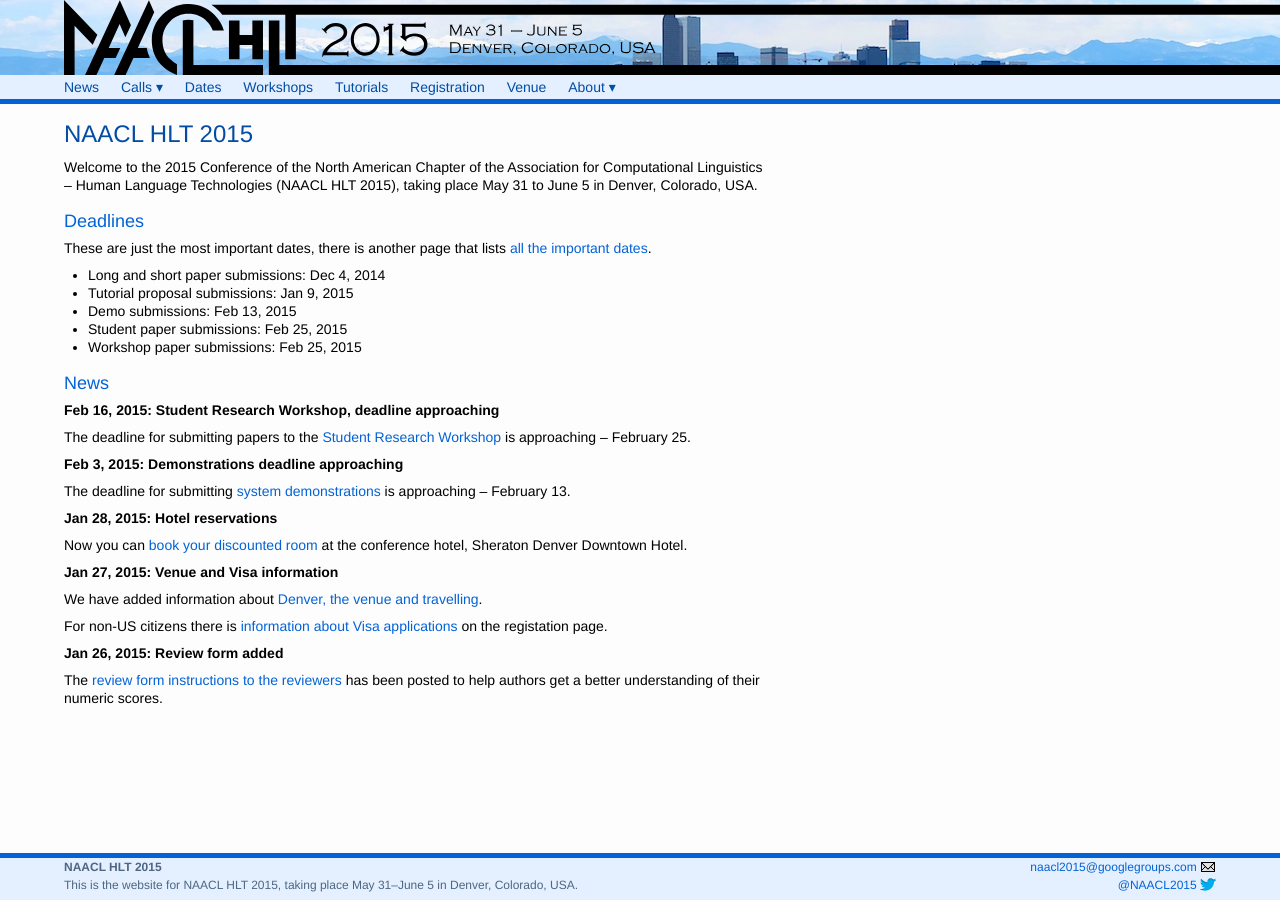
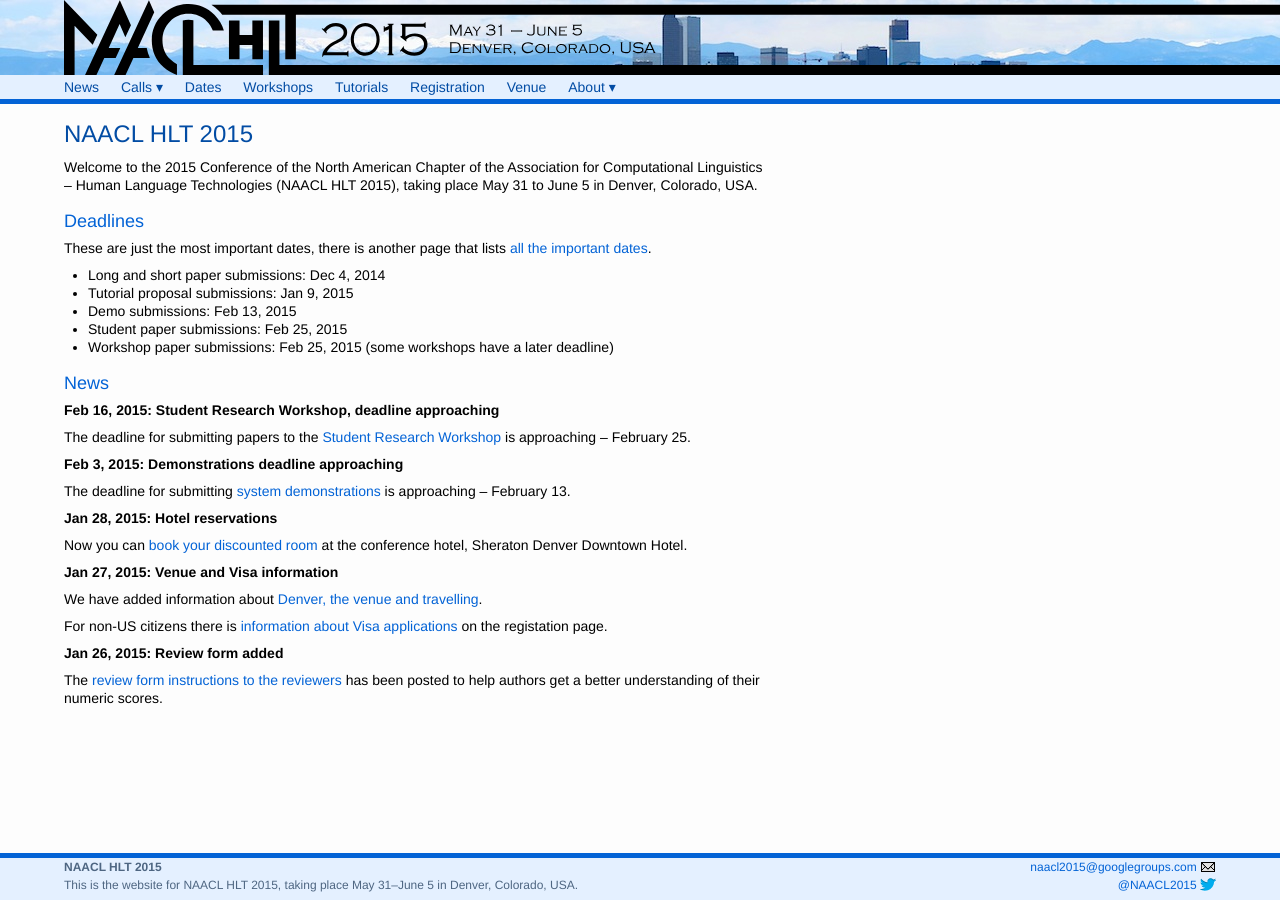
Before and after one commit to naacl-org/naacl-hlt-2015, a Jekyll site: the page built from index.md, in a window 1280 px wide. Built offline with Jekyll 4.4.1, drawn with Linux system fonts in a browser that asks for light colours.

Commit message:
Workshop deadlines

```diff
--- a/index.md
+++ b/index.md
@@ -14,7 +14,7 @@
 - Tutorial proposal submissions: Jan 9, 2015
 - Demo submissions: Feb 13, 2015
 - Student paper submissions: Feb 25, 2015
-- Workshop paper submissions: Feb 25, 2015
+- Workshop paper submissions: Feb 25, 2015 (some workshops have a later deadline)
 
 ## [News](all-news.html)
 
```
